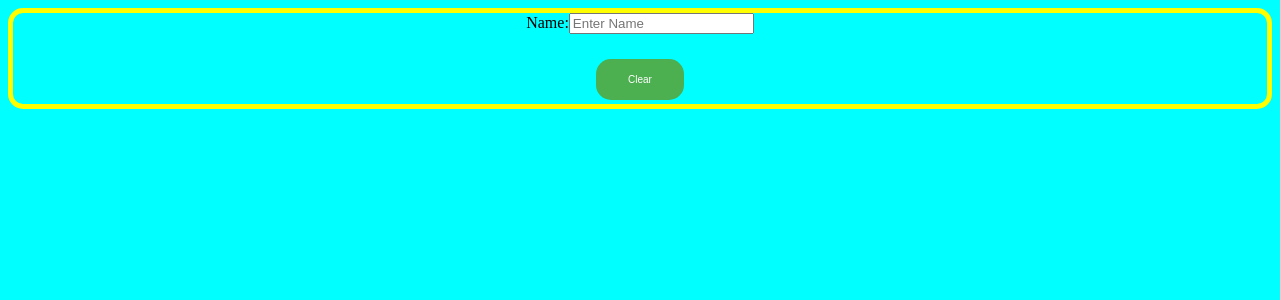
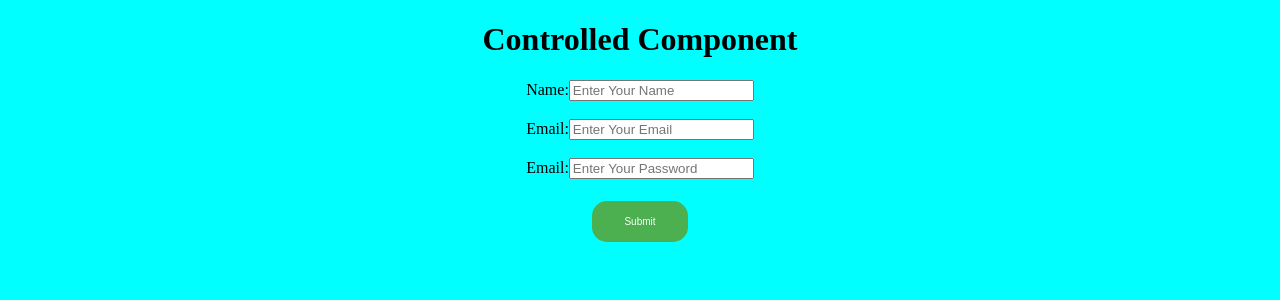
Before and after one commit to Sarveshmaddheshiya/my-react-app, a React (Vite) app: page / in a window 1280 px wide. Shown: the top 300 px of the page. Built offline with nearby package versions, Linux system fonts and the light colour scheme.

Commit message:
controlled component

```diff
--- a/src/App.css
+++ b/src/App.css
@@ -32,9 +32,3 @@ width: 200px;
   margin: 4px 2px;
   cursor: pointer;
 }
-
-#root
-{
-  border: solid 5px yellow;
-border-radius: 15px;
-}
--- a/src/App.jsx
+++ b/src/App.jsx
@@ -12,7 +12,7 @@ import DefaultValue from './DefaultValue.jsx'
 import ButtonClickProps from './ButtonClickProps.jsx'
 
 import Value from './GetInput.jsx'
-
+import Data from './Form.jsx'
 
 function App() {
 
@@ -68,9 +68,15 @@ function App() {
 <hr/>
 <ButtonClickProps name={student}/>
 <button onClick={()=>setStudent("Sarvesh")}>Change Student Name</button>
+
+
+<Value/>
+
 */}
 
-<Value/>
+
+
+<Data/>
     </>
   )
 }
--- /dev/null
+++ b/src/Form.jsx
@@ -0,0 +1,42 @@
+
+import {useState } from 'react';
+function Data()
+{
+
+
+    const [name , setName] = useState("");
+    const [ email,setEmail]=useState("");
+    const [password,setPassword]=useState("");
+    return(
+<>
+<h1>Controlled Component</h1>
+<form Action="" method="POST">
+<label>Name:</label>
+<input type="text" placeholder="Enter Your Name" onChange={(event) => setName(event.target.value)} />
+
+<br></br>
+<br></br>
+<label>Email:</label>
+<input type="Email" placeholder="Enter Your Email" onChange={(event)=>setEmail(event.target.value)} />
+
+<br></br>
+<br></br>
+<label>Email:</label>
+<input type="Password" placeholder="Enter Your Password" onChange={(event)=>setpassword(event.target.value)} />
+
+
+<br></br>
+<br></br>
+<button>Submit</button>
+</form>
+
+
+<h1>{name}</h1>
+<h1>{email}</h1>
+<h1>{password}</h1>
+
+</>
+    )
+}
+
+export default Data;
```
